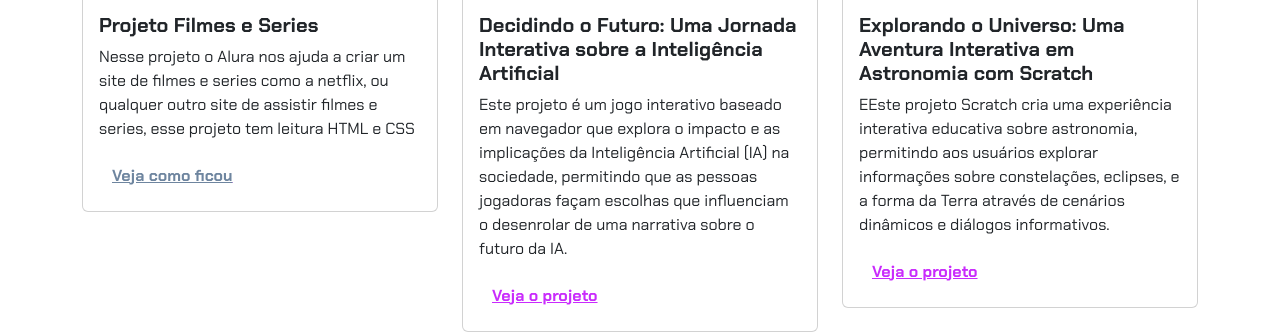
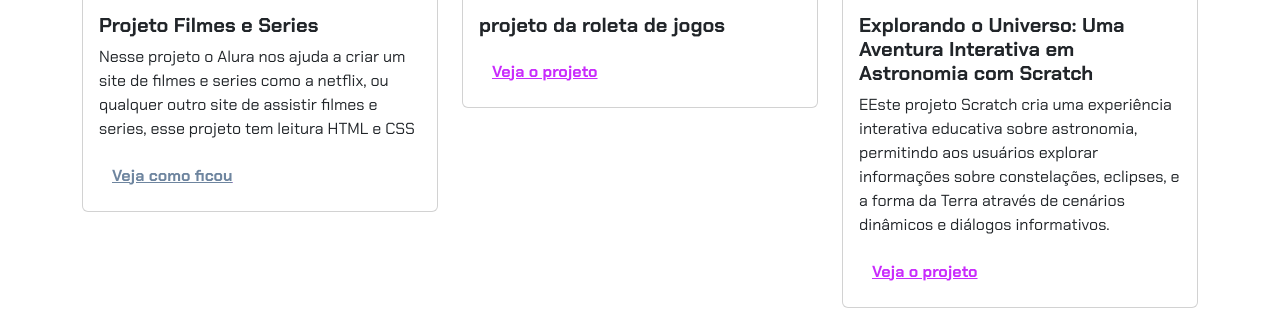
Before and after one commit to ghostbr1315/P-gina-web-criando-seu-portf-lio-de-projetos, a plain HTML site: page index.html in a window 1280 px wide. Shown: the part 494-829 px from the top of the page. Drawn offline with nearby package versions, Linux system fonts and the light colour scheme.

Commit message:
aula 10 inc 3

```diff
--- a/index.html
+++ b/index.html
@@ -48,12 +48,8 @@
                 <div class="card">
                     <img src="img/projeto-2.png" class="card-img-top" alt="Imagem do projeto de biblioteca virtual">
                     <div class="card-body">
-                        <h5 class="card-title">Decidindo o Futuro: Uma Jornada Interativa sobre a Inteligência
-                            Artificial</h5>
-                        <p class="card-text">Este projeto é um jogo interativo baseado em navegador que explora o
-                            impacto e as implicações da Inteligência Artificial (IA) na sociedade, permitindo que as
-                            pessoas jogadoras façam escolhas que influenciam o desenrolar de uma narrativa sobre o
-                            futuro da IA.</p>
+                        <h5 class="card-title">projeto da roleta de jogos </h5>
+                        <p class="card-text"></p>
                         <button type="button" class="btn btn-link" data-bs-toggle="modal" data-bs-target="#modal2">Veja
                             o projeto</button>
                     </div>
```
